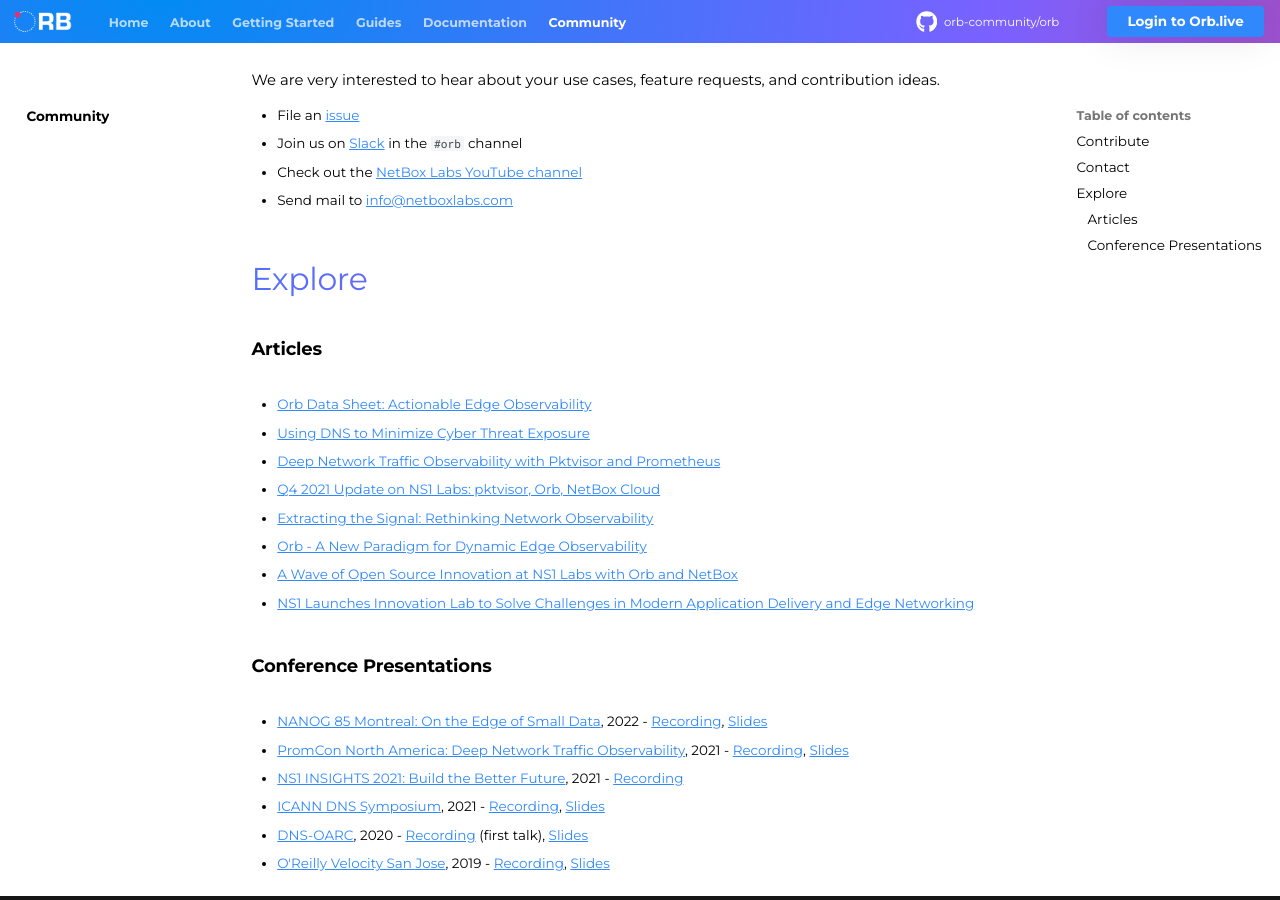
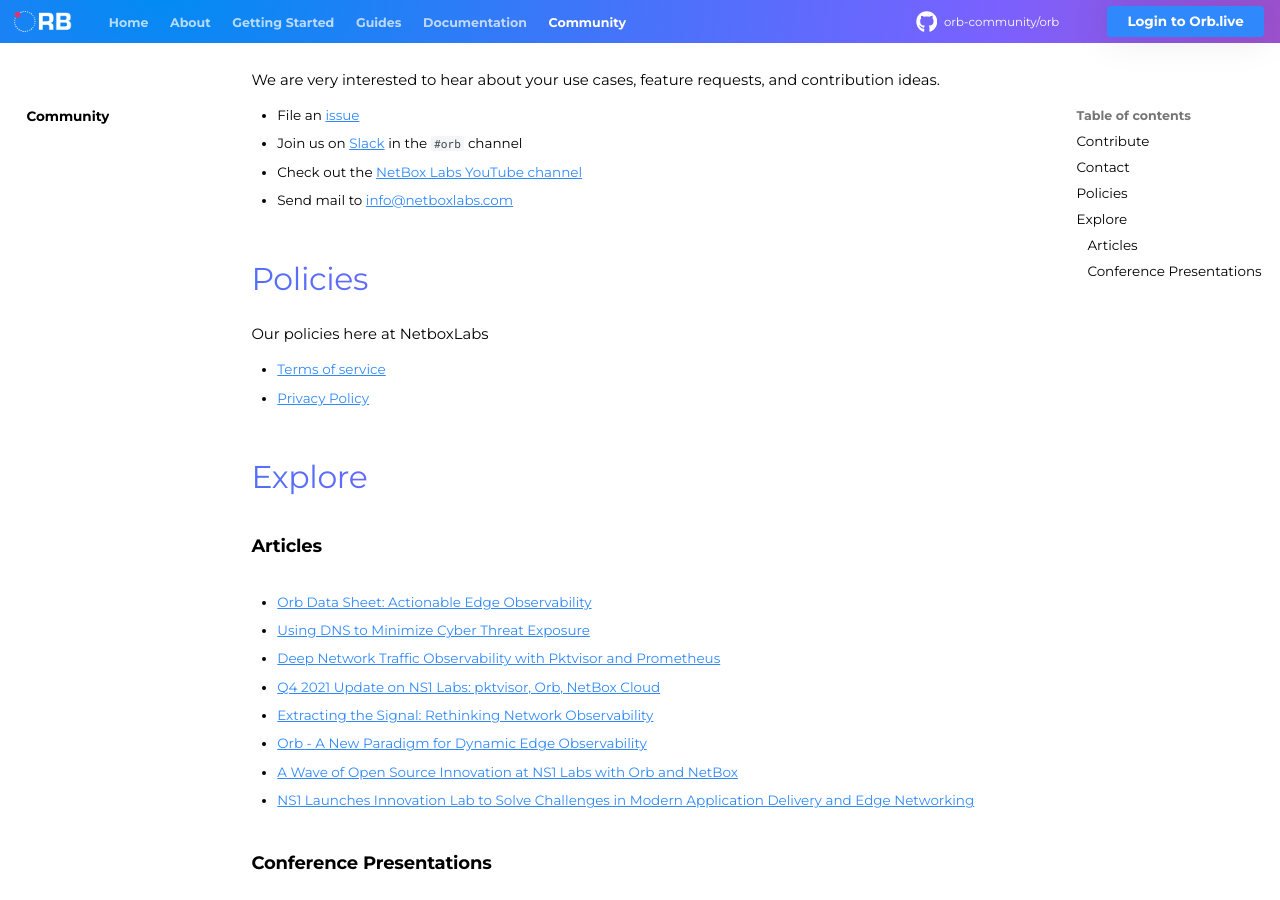
Before and after one commit to orb-community/orb-website, an MkDocs documentation site: the page built from docs/contact.md, in a window 1280 px wide and 900 px high, scrolled down 348 px. Built offline with MkDocs 1.6.1 and Material for MkDocs 9.7.7, drawn with Linux system fonts in a browser that asks for light colours; comment, search, counter and statistics services are not loaded.

Commit message:
feat(contact): add policies info

```diff
--- a/docs/contact.md
+++ b/docs/contact.md
@@ -19,6 +19,12 @@
 * Check out the [NetBox Labs YouTube channel](https://www.youtube.com/channel/UCs5FgE5p03tP-8InKVIojdw)
 * Send mail to [info@netboxlabs.com](mailto:info@netboxlabs.com)
 
+## Policies
+Our policies here at NetboxLabs
+
+* [Terms of service](https://netboxlabs.com/terms-of-service/)
+* [Privacy Policy](https://netboxlabs.com/privacy/)
+
 ## Explore
 ### Articles
 * [Orb Data Sheet: Actionable Edge Observability](https://ns1.com/writable/resources/orb-actionable-edge-observability/ns1-ds-orb.pdf)
```
